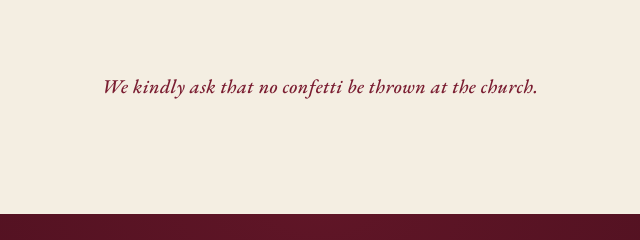
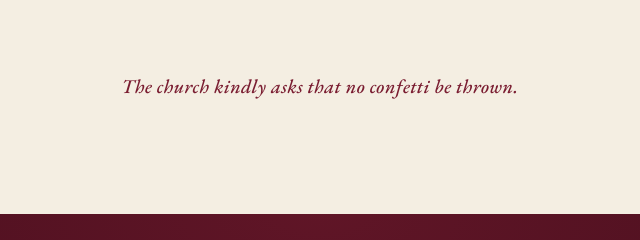
Before and after one commit to emiliatsanaktsidis1/daniel-emilia-wedding, a plain HTML site: page details.html in a window 1280 px wide. Shown: the part 852-1092 px from the top of the page, 320-960 px from the left. Drawn offline with nearby package versions, Linux system fonts and the light colour scheme.

Commit message:
Reword confetti note: 'The church kindly asks that no confetti be thrown'
Co-Authored-By: Claude Opus 4.8 <noreply@anthropic.com>

```diff
--- a/details.html
+++ b/details.html
@@ -56,7 +56,7 @@
         </article>
       </div>
 
-      <p class="detail-note">We kindly ask that no confetti be thrown at the church.</p>
+      <p class="detail-note">The church kindly asks that no confetti be thrown.</p>
     </section>
   </main>
 
```
